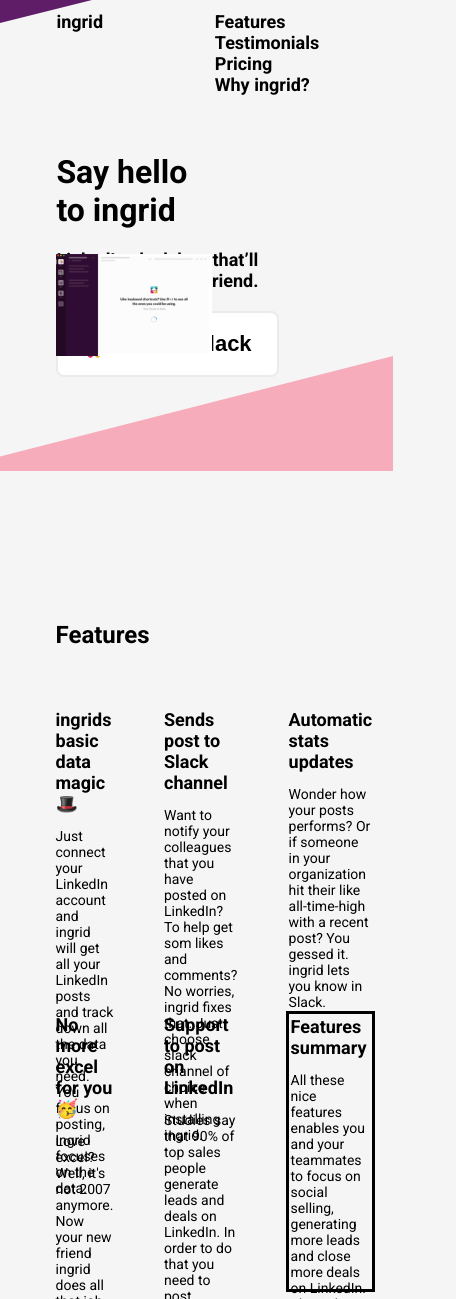
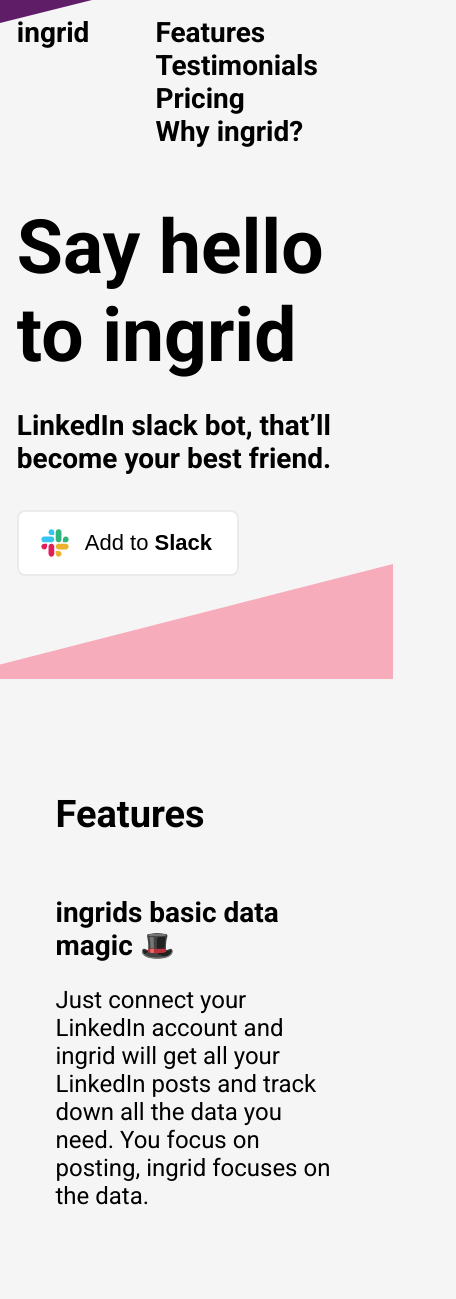
Before and after one commit to simonwernerzankl/ingrid, a plain HTML site: page index.html in a window 390 px wide. Shown: the top 1299 px of the page, 456 px wide, since content can reach past the window. Drawn offline with Linux system fonts and the light colour scheme.

Commit message:
Responsive small screens

```diff
--- a/index.html
+++ b/index.html
@@ -30,7 +30,7 @@
 
     <div class="hero-content">
       <h1>Say hello<br> to ingrid</h1>
-      <h3>LinkedIn slack bot, that’ll become your best friend.</h3>
+      <h3>LinkedIn slack bot, that’ll<br>become your best friend.</h3>
       <button type="button"> <img src="slack-icon.svg"  class="slack-icon" /> Add to&nbsp;<strong>Slack</strong>
       </button>
     </div>
--- a/styling.css
+++ b/styling.css
@@ -2,34 +2,31 @@
   scroll-behavior: smooth;
 }
 
+body {
+  background-color: #f5f5f5;
+  font-family: 'Roboto', sans-serif;
+  margin: -3px -3px auto;
+}
+
 @media screen and (min-width: 0px) {
-  body {
-    background-color: #f5f5f5;
-    font-family: 'Roboto', sans-serif;
-    margin: -3px -3px auto;
-  }
-
   h1 {
-    font-size: 32px;
-    font-weight: 700;
-    margin: 0;
+    font-size: 75px;
+    margin: 0px;
   }
 
   h2 {
-    font-size: 24px;
-    font-weight: 700;
-    margin: 0;
+    font-size: 38px;
+    margin: 0px;
   }
 
   h3 {
-    font-size: 18px;
-    font-weight: 700;
-    margin: 0;
+    font-size: 28px;
+    padding: 0px;
+    margin: 0px;
   }
 
   p {
-    font-size: 14px;
-    font-weight: 400;
+    font-size: 24px;
   }
 
   a {
@@ -37,7 +34,7 @@
     color: black;
     font-weight: 700;
     font-style: normal;
-    font-size: 18px;
+    font-size: 28px;
     padding-right: 15px;
   }
 
@@ -61,8 +58,8 @@
 
   .top-hero {
     display: grid;
-    grid-template-columns: 15% 40% 1fr 10%;
-    grid-template-rows: 3% 30% 1fr 10%;
+    grid-template-columns: 5% 35% 15%;
+    grid-template-rows: 3% 25% 50% 10%;
     max-height: 103vh;
     height: min-content;
   }
@@ -86,12 +83,17 @@
   }
 
   .hero-content {
-    grid-column: 2 / span 2;
+    grid-column: 2 / span 3;
     grid-row: 3 / span 2;
   }
 
+  .hero-content h1 {
+    padding-top: 25px;
+  }
+
   .hero-content h3 {
-    padding: 20px 50px 20px 0;
+    padding: 30px 50px 35px 0;
+    white-space: nowrap;
   }
 
   .slack-icon {
@@ -99,9 +101,7 @@
   }
 
   .slack-client {
-    grid-column: 2 / span 2;
-    grid-row: 4 / span 2;
-    width: 40vw;
+    display: none;
   }
 
   .pink-hero {
@@ -117,13 +117,11 @@
 
   .features {
     display: grid;
-    grid-template-columns: repeat(3, 1fr);
+    grid-template-columns: repeat(1, 1fr);
     grid-column-gap: 50px;
-    grid-auto-rows: 275px;
+    grid-auto-rows: 400px;
     grid-row-gap: 30px;
-    padding-left: 15vw;
-    padding-right: 15vw;
-    padding-top: 60px;
+    padding: 60px 15vw 0 15vw;
   }
 
   .feature-content {
@@ -143,10 +141,9 @@
 
   .what-users-say {
     display: grid;
-    grid-template-columns: repeat(3, 1fr);
-    grid-column-gap: 50px;
+    grid-template-columns: repeat(1, 1fr);
     grid-auto-rows: 300px;
-    grid-row gap: 30px;
+    grid-row gap: 50px;
     padding-left: 15vw;
     padding-right: 15vw;
     padding-top: 60px;
@@ -201,11 +198,6 @@
 }
 
 @media screen and (min-width: 768px) {
-  body {
-    background-color: #f5f5f5;
-    font-family: 'Roboto', sans-serif;
-    margin: -3px -3px auto;
-  }
 
   h1 {
     font-size: 42px;
@@ -241,7 +233,6 @@
   a {
     text-decoration: none;
     color: black;
-    font-family: roboto;
     font-weight: 700;
     font-style: normal;
     font-size: 24px;
@@ -268,7 +259,7 @@
 
   .top-hero {
     display: grid;
-    grid-template-columns: 15% 40% 1fr 10%;
+    grid-template-columns: 15% 35% 1fr 10%;
     grid-template-rows: 3% 20% 1fr 10%;
     max-height: 103vh;
     height: min-content;
@@ -408,11 +399,6 @@
 }
 
 @media screen and (min-width: 1200px) {
-  body {
-    background-color: green;
-    font-family: 'Roboto', sans-serif;
-    margin: -3px -3px auto;
-  }
 
   h1 {
     font-size: 80px;
```
